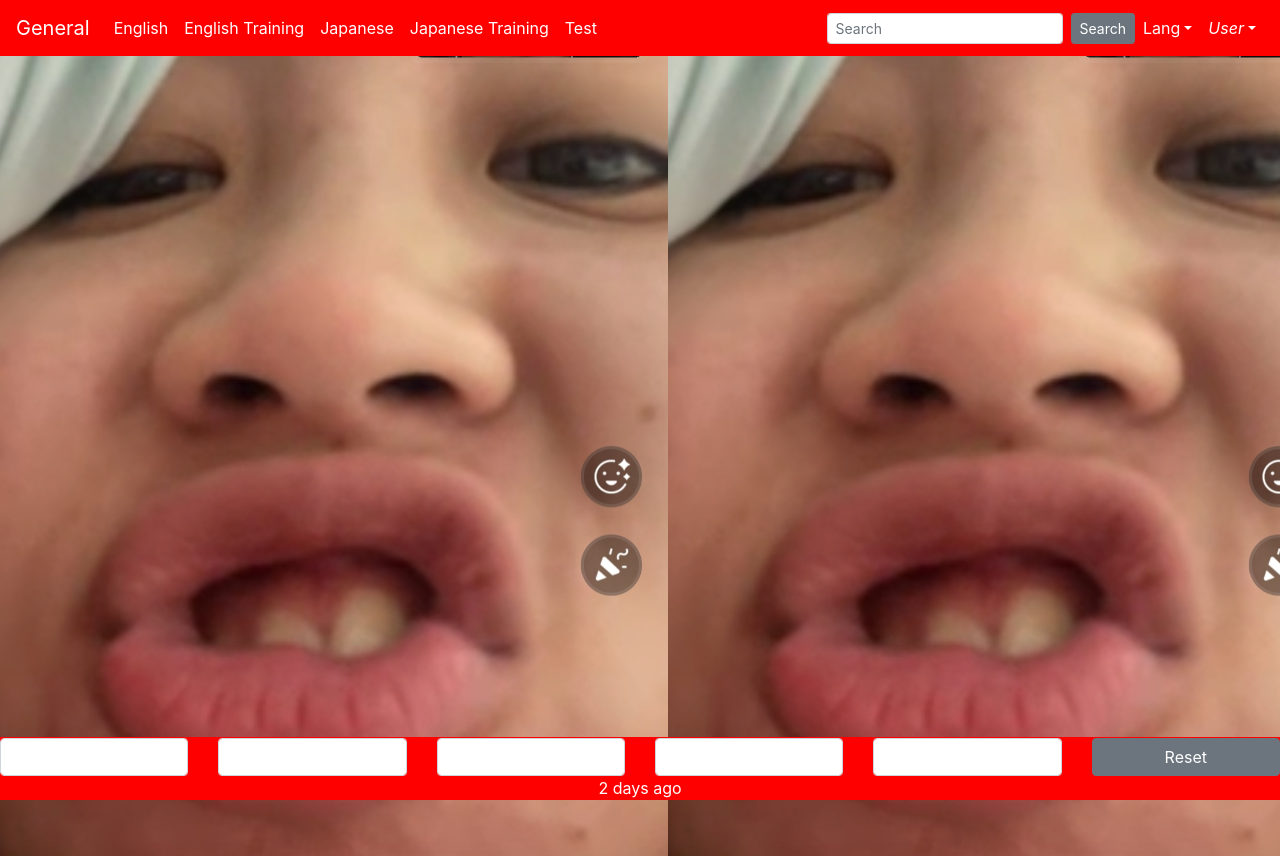
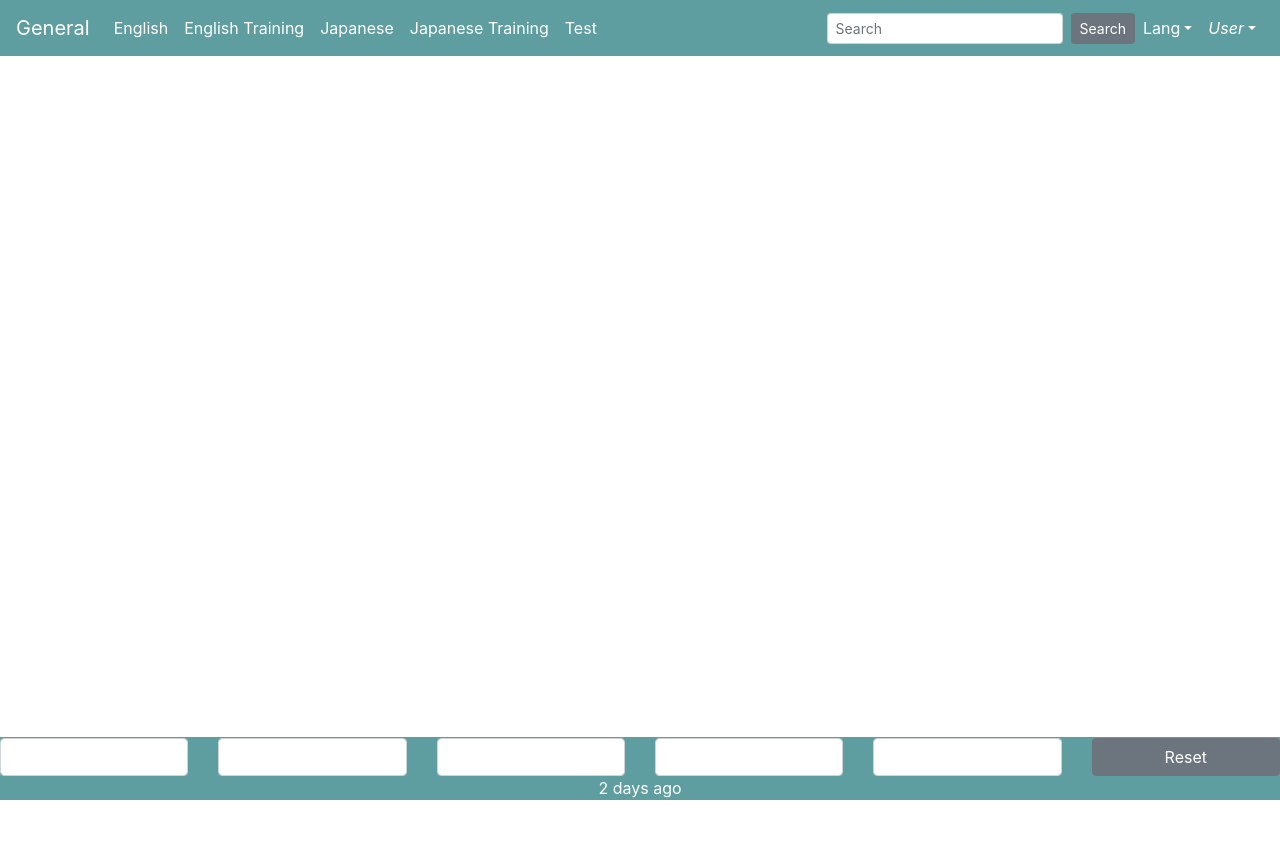
Before and after one commit to ducnguyenc/general_frontend_nuxt_v1, a Nuxt app: page /test in a window 1280 px wide. Built offline with nearby package versions, Linux system fonts and the light colour scheme.

Commit message:
change color bg

```diff
--- a/components/TestIndex.vue
+++ b/components/TestIndex.vue
@@ -178,7 +178,7 @@ export default {
   .aaa {
     width: 100vw;
     height: 100vh;
-    background-image: url("../static/dthy.jpg");
+    /* background-image: url("../static/dthy.jpg"); */
     background-size: contain;
   }
 }
@@ -187,7 +187,7 @@ export default {
   .aaa {
     width: 100vw;
     height: 100vh;
-    background-image: url("../static/dthy.jpg");
+    /* background-image: url("../static/dthy.jpg"); */
     background-size: contain;
   }
 }
--- a/components/TheFooter.vue
+++ b/components/TheFooter.vue
@@ -44,8 +44,8 @@ export default {
   bottom: 24px;
   width: 100%;
   color: white;
-  background-color: red;
-  border-top: 1px solid red;
+  background-color: cadetblue;
+  border-top: 1px solid cadetblue;
   text-align: center;
 }
 .footer {
@@ -55,6 +55,6 @@ export default {
   width: 100%;
   color: white;
   text-align: center;
-  background-color: red;
+  background-color: cadetblue;
 }
 </style>
--- a/components/TheHeader.vue
+++ b/components/TheHeader.vue
@@ -57,7 +57,7 @@
 </template>
 <style>
 .navbar {
-  background-color: red;
+  background-color: cadetblue;
 }
 
 .navbar-dark .navbar-nav .nav-link {
--- a/layouts/default.vue
+++ b/layouts/default.vue
@@ -11,7 +11,7 @@
   .abc {
     width: 100vw;
     height: 100vh;
-    background-image: url("../static/a.jpg");
+    /* background-image: url("../static/a.jpg"); */
     background-size: cover;
   }
 }
@@ -20,7 +20,7 @@
   .abc {
     width: 100vw;
     height: 100vh;
-    background-image: url("../static/c.jpg");
+    /* background-image: url("../static/c.jpg"); */
     background-size: cover;
   }
 }
```
